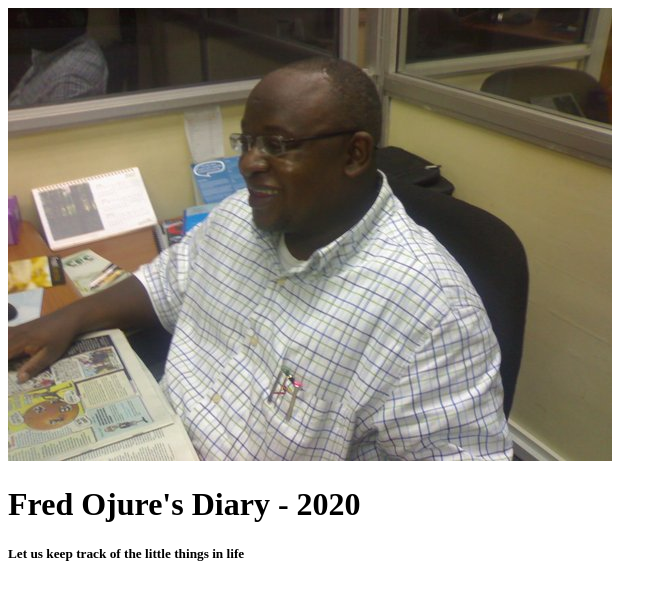
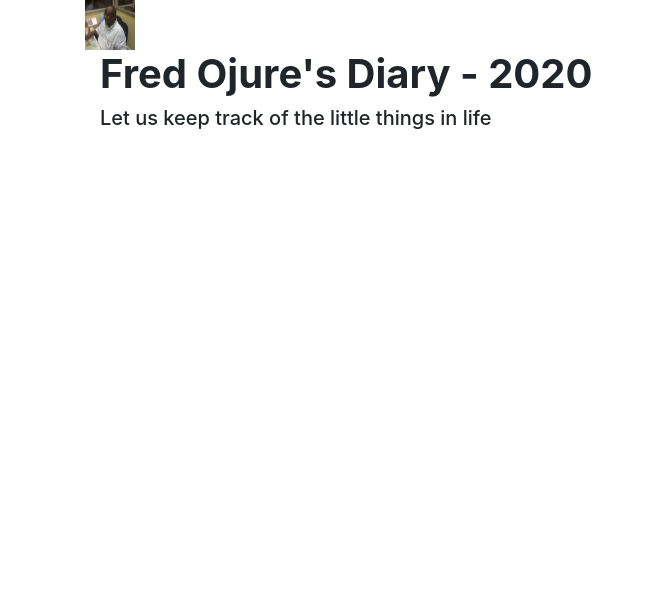
Before and after one commit to OjureFred/Dairy, an Angular app: page / in a window 1280 px wide. Shown: the top 600 px of the page, without its empty margins (0-667 px from the left). Built offline with nearby package versions, Linux system fonts and the light colour scheme.

Commit message:
Added bootstrap to the project

```diff
--- a/package.json
+++ b/package.json
@@ -19,6 +19,8 @@
     "@angular/platform-browser": "~9.1.9",
     "@angular/platform-browser-dynamic": "~9.1.9",
     "@angular/router": "~9.1.9",
+    "bootstrap": "^4.5.0",
+    "popper": "^1.0.1",
     "rxjs": "~6.5.4",
     "tslib": "^1.10.0",
     "zone.js": "~0.10.2"
--- a/src/app/header/header.component.html
+++ b/src/app/header/header.component.html
@@ -1,6 +1,6 @@
 <div class="container">
     <div class="md-col-3">
-        <img src="../../assets/FredOffice.jpg" alt="">
+        <img src="../../assets/FredOffice.jpg" width="50" height="50" alt="">
     </div>
     <div class="col-md-9">
         <h1 class="text-centered"><strong>Fred Ojure's Diary - 2020</strong> </h1>
--- a/src/styles.css
+++ b/src/styles.css
@@ -1 +1 @@
-/* You can add global styles to this file, and also import other style files */
+@import "~bootstrap/dist/css/bootstrap.css"
```
Also changed, not shown: 1 other file (tests, documents, lock files or other folders).
